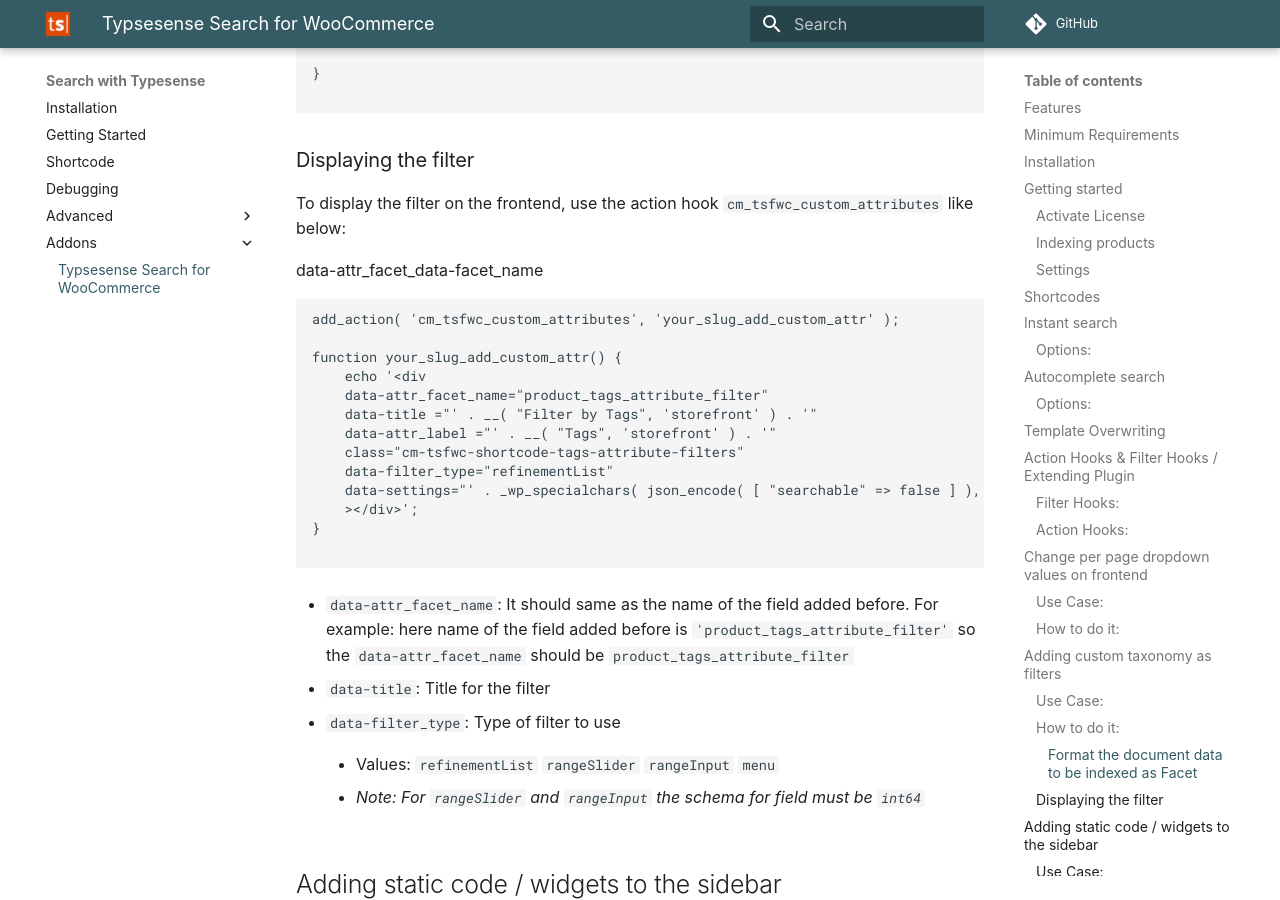
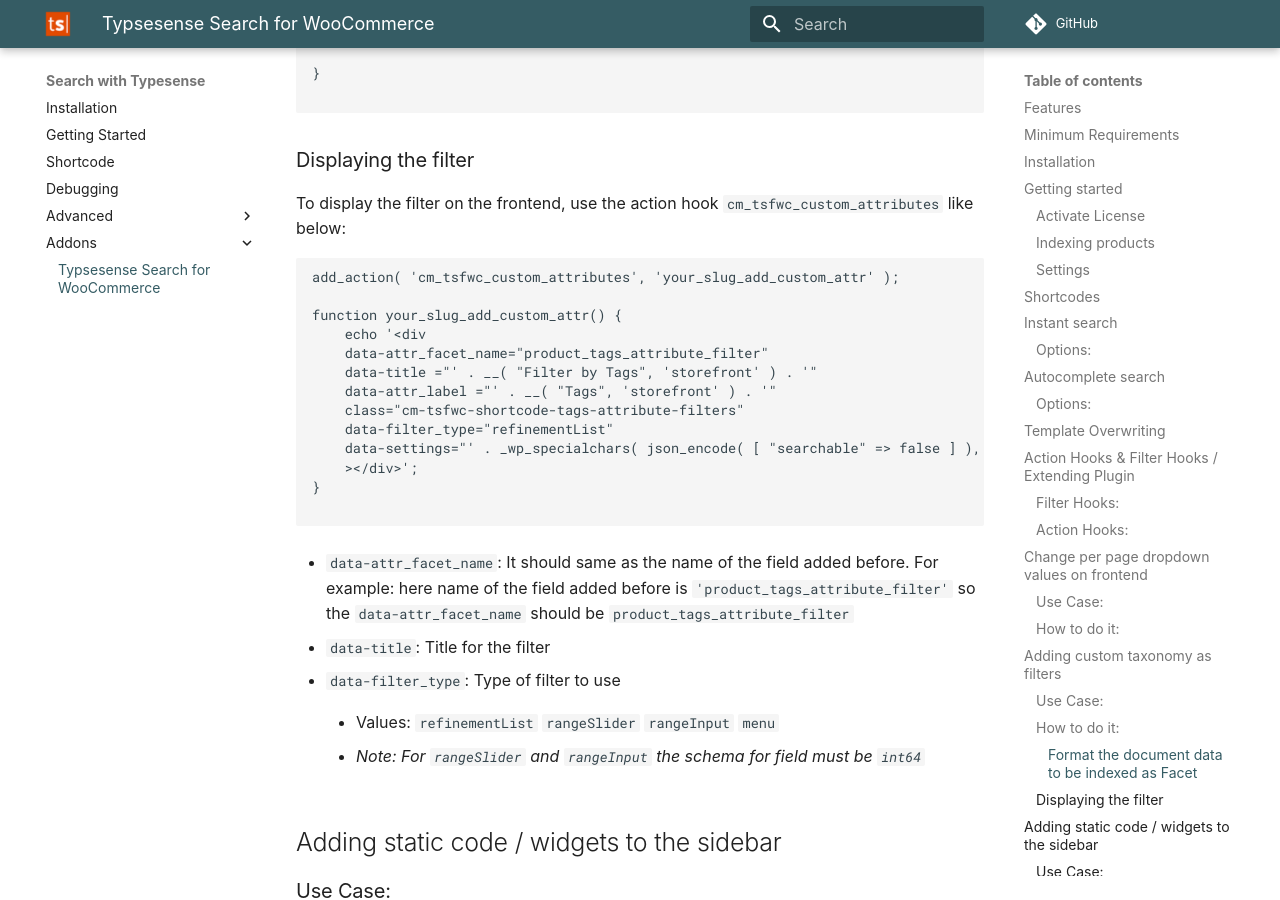
Before and after one commit to codemanas/cm-typesense-docs, an MkDocs documentation site: the page built from docs/tsfwc.md, in a window 1280 px wide and 900 px high, scrolled down 11075 px. Built offline with MkDocs 1.6.1 and Material for MkDocs 9.7.7, drawn with Linux system fonts in a browser that asks for light colours; some web fonts are replaced; comment, search, counter and statistics services are not loaded.

````diff
--- a/docs/tsfwc.md
+++ b/docs/tsfwc.md
@@ -290,7 +290,7 @@
 
 To display the filter on the frontend, use the action hook `cm_tsfwc_custom_attributes` like below:
 
-data-attr_facet_data-facet_name
+
 ```
 add_action( 'cm_tsfwc_custom_attributes', 'your_slug_add_custom_attr' );
 
````
Also changed, not shown: site/search/search_index.json, site/tsfwc/index.html, 1 other file.
